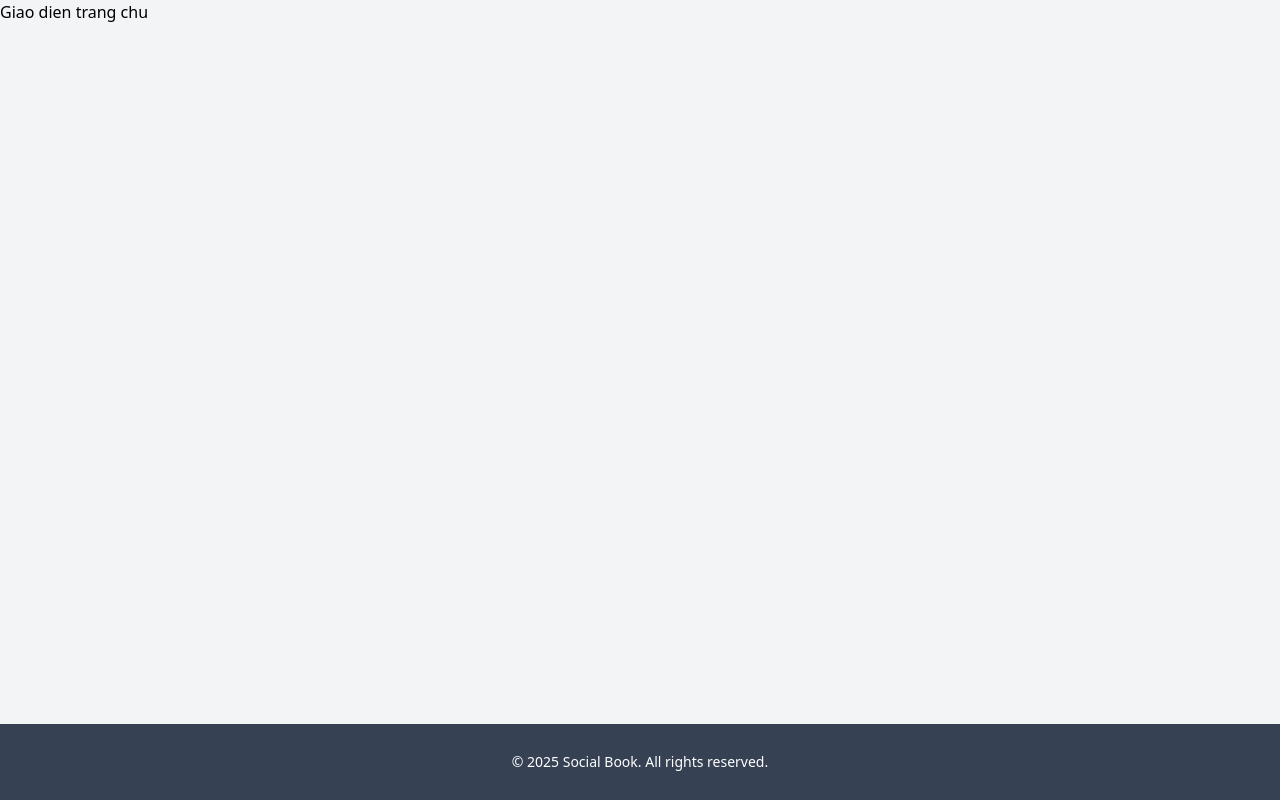
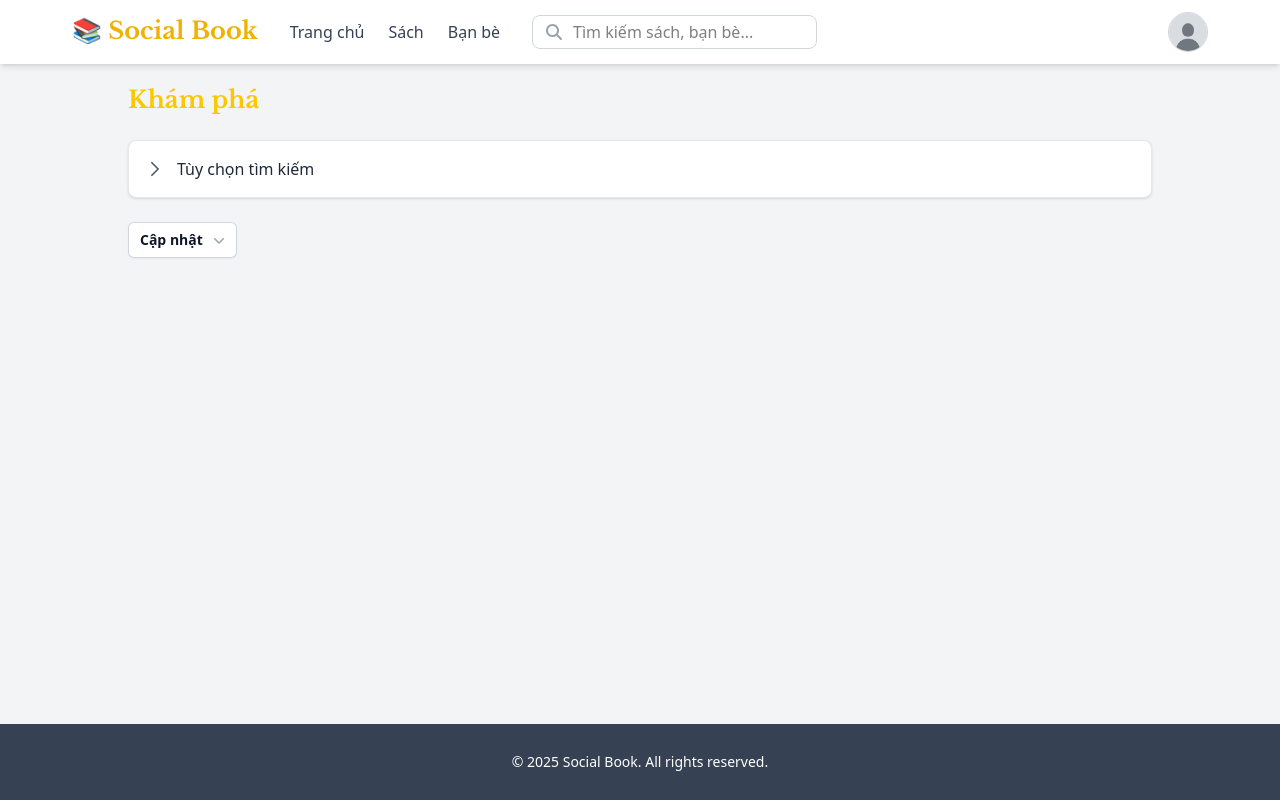
Before and after one commit to DatPham124/social-book-app, a Vue app: page /home in a window 1280 px wide. Built offline with nearby package versions, Linux system fonts and the light colour scheme.

Commit message:
feat(filter): Interface, add collapsible book filter with Alpine.js and last updated drop down

```diff
--- a/package.json
+++ b/package.json
@@ -14,7 +14,10 @@
     "@fortawesome/free-regular-svg-icons": "^7.0.1",
     "@fortawesome/free-solid-svg-icons": "^7.0.1",
     "@fortawesome/vue-fontawesome": "^3.1.2",
+    "@headlessui/vue": "^1.7.23",
+    "@heroicons/vue": "^2.2.0",
     "@tailwindcss/vite": "^4.1.13",
+    "alpinejs": "^3.15.0",
     "axios": "^1.12.2",
     "tailwindcss": "^4.1.13",
     "vue": "^3.5.21",
--- a/src/components/Navbar.vue
+++ b/src/components/Navbar.vue
@@ -4,9 +4,9 @@ import { ref } from "vue"
 
 <template>
     <nav class="bg-white shadow-md">
-        <div class="max-w-5xl mx-auto px-4 sm:px-6 lg:px-8">
+        <div class=" mx-auto px-4 sm:px-6 lg:px-8">
 
-            <div class="flex justify-between h-16 items-center">
+            <div class="flex justify-between h-16 items-center mx-10">
                 <div class="flex space-x-8 item-center">
                     <h1 class="text-2xl font-logo text-yellow-500 item-center">📚 Social Book</h1>
 
--- a/src/main.js
+++ b/src/main.js
@@ -2,6 +2,11 @@ import { createApp } from 'vue'
 import './style.css'
 import App from './App.vue'
 import router from './router/index.js'
+import Alpine from 'alpinejs';
+
+window.Alpine = Alpine;
+
+Alpine.start();
 
 /* add fontawesome core */
 import { library } from '@fortawesome/fontawesome-svg-core'
--- a/src/views/Home.vue
+++ b/src/views/Home.vue
@@ -1,9 +1,102 @@
 <script setup>
-// import {Navbar} from '../components/Navbar.vue';
+import Navbar from '../components/Navbar.vue';
+import { ref } from 'vue';
+
+import { Menu, MenuButton, MenuItem, MenuItems } from '@headlessui/vue'
+import { ChevronDownIcon } from '@heroicons/vue/20/solid'
+
+
+const isOpen = ref(false);
 </script>
 
 <template>
-    <h1>Giao dien trang chu</h1>
-    <!-- <Navbar /> -->
+    <Navbar />
 
+
+    <div class="w-full max-w-5xl mx-auto m-5 space-y-6">
+        <h1 class="text-2xl font-logo text-yellow-400 item-center">Khám phá</h1>
+
+        <div class="bg-white border border-gray-200 rounded-lg shadow-sm ">
+
+            <button @click="isOpen = !isOpen"
+                class="focus:outline-none focus:ring-2 focus:ring-yellow-400 w-full flex items-center justify-start p-4 text-left focus:outline-none">
+
+                <svg class="w-5 h-5 text-gray-600 transition-transform duration-300 ease-in-out"
+                    :class="{ 'rotate-90': isOpen }" xmlns="http://www.w3.org/2000/svg" fill="none" viewBox="0 0 24 24"
+                    stroke-width="2" stroke="currentColor">
+                    <path stroke-linecap="round" stroke-linejoin="round" d="m8.25 4.5 7.5 7.5-7.5 7.5" />
+                </svg>
+
+                <span class="ml-3 font-medium text-gray-800">Tùy chọn tìm kiếm</span>
+            </button>
+
+            <Transition enter-from-class="opacity-0 -translate-y-2" enter-to-class="opacity-100 translate-y-0"
+                enter-active-class="transition ease-out duration-200" leave-from-class="opacity-100 translate-y-0"
+                leave-to-class="opacity-0 -translate-y-2" leave-active-class="transition ease-in duration-150">
+                <div v-show="isOpen" class="border-t border-gray-200 p-4">
+                    <p class="text-gray-600">
+                        Bạn có thể thêm các tùy chọn bộ lọc (checkbox, radio button, v.v.) vào đây.
+                    </p>
+
+                    <div class="mt-4 space-y-2">
+                        <div>
+                            <label class="inline-flex items-center">
+                                <input type="checkbox" class="form-checkbox h-5 w-5 text-blue-600">
+                                <span class="ml-2 text-gray-700">Theo tác giả</span>
+                            </label>
+                        </div>
+                        <div>
+                            <label class="inline-flex items-center">
+                                <input type="checkbox" class="form-checkbox h-5 w-5 text-blue-600">
+                                <span class="ml-2 text-gray-700">Theo thể loại</span>
+                            </label>
+                        </div>
+                    </div>
+
+                </div>
+            </Transition>
+        </div>
+
+
+        <Menu as="div" class="relative inline-block">
+            <MenuButton
+                class="focus:outline-none focus:ring-2 focus:ring-yellow-400 inline-flex w-full justify-center gap-x-1.5 rounded-md bg-white px-3 py-2 text-sm font-semibold text-gray-900 shadow-xs inset-ring-1 inset-ring-gray-300 hover:bg-gray-50">
+                Cập nhật
+                <ChevronDownIcon class="-mr-1 size-5 text-gray-400" aria-hidden="true" />
+            </MenuButton>
+
+            <transition enter-active-class="transition ease-out duration-100"
+                enter-from-class="transform opacity-0 scale-95" enter-to-class="transform scale-100"
+                leave-active-class="transition ease-in duration-75" leave-from-class="transform scale-100"
+                leave-to-class="transform opacity-0 scale-95">
+                <MenuItems
+                    class="absolute left-0-0 z-10 mt-2 w-56 origin-top-left rounded-md bg-white shadow-lg outline-1 outline-black/5">
+                    <div class="py-1">
+                        <MenuItem v-slot="{ active }">
+                        <a href="#"
+                            :class="[active ? 'bg-gray-100 text-gray-900 outline-hidden' : 'text-gray-700', 'block px-4 py-2 text-sm']">Account
+                            settings</a>
+                        </MenuItem>
+                        <MenuItem v-slot="{ active }">
+                        <a href="#"
+                            :class="[active ? 'bg-gray-100 text-gray-900 outline-hidden' : 'text-gray-700', 'block px-4 py-2 text-sm']">Support</a>
+                        </MenuItem>
+                        <MenuItem v-slot="{ active }">
+                        <a href="#"
+                            :class="[active ? 'bg-gray-100 text-gray-900 outline-hidden' : 'text-gray-700', 'block px-4 py-2 text-sm']">License</a>
+                        </MenuItem>
+                        <form method="POST" action="#">
+                            <MenuItem v-slot="{ active }">
+                            <button type="submit"
+                                :class="[active ? 'bg-gray-100 text-gray-900 outline-hidden' : 'text-gray-700', 'block w-full px-4 py-2 text-left text-sm']">Sign
+                                out</button>
+                            </MenuItem>
+                        </form>
+                    </div>
+                </MenuItems>
+            </transition>
+        </Menu>
+
+
+    </div>
 </template>
```
Also changed, not shown: 1 other file (tests, documents, lock files or other folders).
